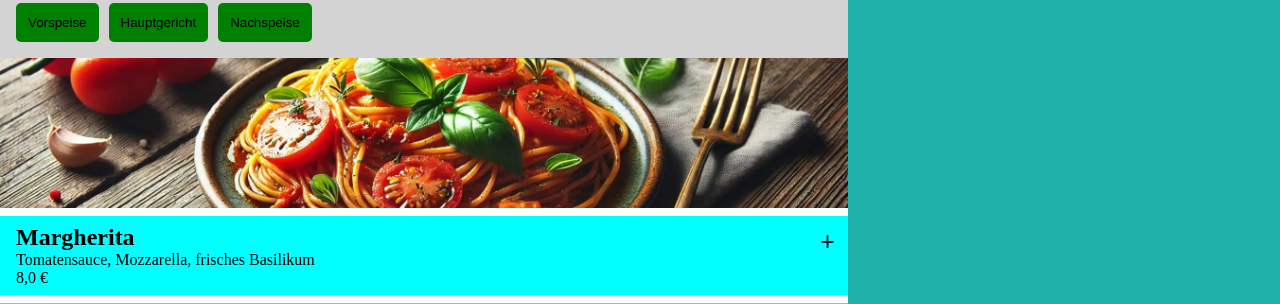
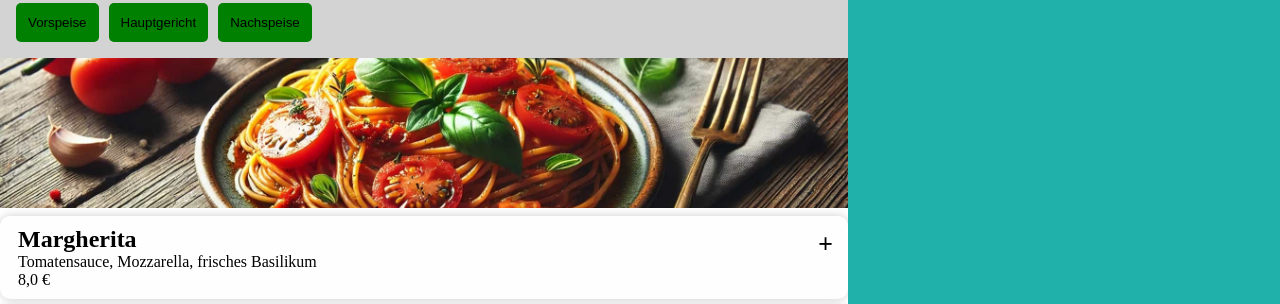
Before and after one commit to MatthiasWittl/DA_BestellApp, a plain HTML site: page index.html in a window 1280 px wide. Shown: the part 454-758 px from the top of the page. Drawn offline with Linux system fonts and the light colour scheme.

Commit message:
styling for the dish menu changed

```diff
--- a/styles/main.css
+++ b/styles/main.css
@@ -13,6 +13,7 @@ main {
     max-width: 1440px;
     margin-left: auto;
     margin-right: auto;
+    background-color: white;
 }
 
 .hidden {
--- a/styles/style.css
+++ b/styles/style.css
@@ -143,15 +143,18 @@ header img {
 .dish_menu {
     display: flex;
     justify-content: space-between;
-    background-color: aqua;
+    background-color: #fefefe;
     padding-left: 16px;
     padding-top: 8px;
     padding-bottom: 8px;
+    border-radius: 10px;
+    border: 2px solid transparent;
+    box-shadow: 0px 0px 10px rgba(0, 0, 0, 0.2);
 }
 
 .dish_menu:hover {
-    background-color:cadetblue;
-    border: 0.5px solid black;
+    background-color: #F5F5F5;
+    border: 2px solid black;
 }
 
 .dishes_container {
```
